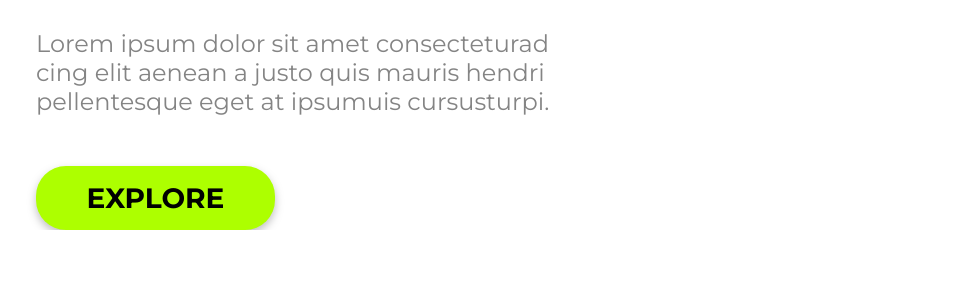
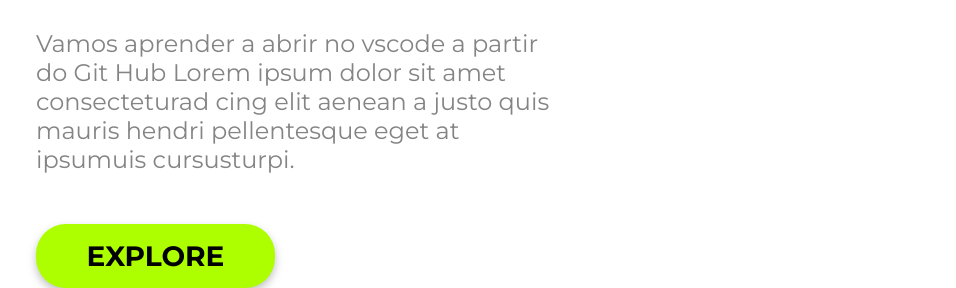
Before and after one commit to WesleyTMarques/Projeto---We-Care-Responsivo, a plain HTML site: page index.html in a window 1280 px wide. Shown: the part 801-1089 px from the top of the page, without its empty margins (50-1006 px from the left). Before the commit the page ends 1031 px from the top, so only its background shows below. Drawn offline with Linux system fonts and the light colour scheme.

Commit message:
Alteração do paragrafo do html
Alteração do texto que esta no paragrafo principal do index.html

```diff
--- a/index.html
+++ b/index.html
@@ -25,7 +25,7 @@
         <h1>WE CARE</h1>
         <h2>About Your Pet </h2>
 
-        <p>Lorem ipsum dolor sit amet consecteturad cing elit aenean a justo quis mauris hendri pellentesque eget at ipsumuis cursusturpi.</p>
+        <p>Vamos aprender a abrir no vscode a partir do Git Hub Lorem ipsum dolor sit amet consecteturad cing elit aenean a justo quis mauris hendri pellentesque eget at ipsumuis cursusturpi.</p>
 
         <button class="button-main"> EXPLORE </button>
     </section>
```
